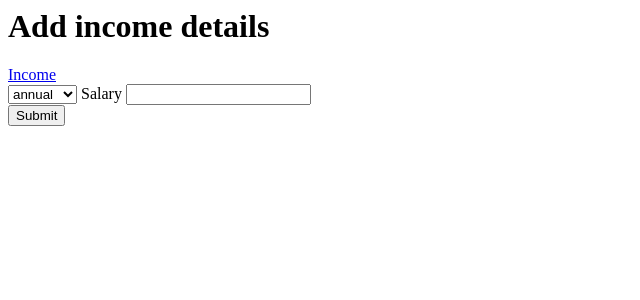
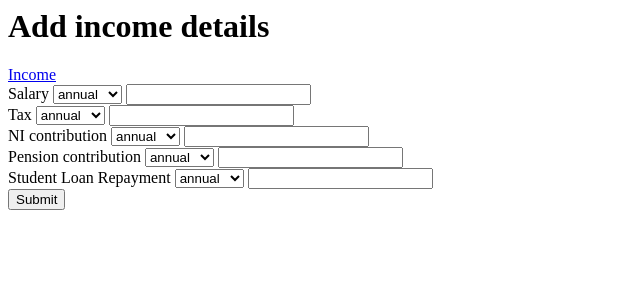
Before and after one commit to karkibishal/budget_planner, a Flask app: page /income in a window 1280 px wide. Shown: the top 300 px of the page, without its empty margins (0-640 px from the left). Run offline with Flask 2, Linux system fonts and the light colour scheme.

Commit message:
BK: Added codes to save salary information

```diff
--- a/application/forms.py
+++ b/application/forms.py
@@ -1,20 +1,43 @@
 from flask_wtf import FlaskForm
 from wtforms import StringField, SubmitField, SelectField, DateField, DecimalField
-from wtforms.validators import DataRequired, NumberRange, ValidationError
+from wtforms.validators import InputRequired, NumberRange, ValidationError
 
 from application.models import Income
 
 class IncomeForm(FlaskForm):
-    selection = SelectField(choices=[
+    select_salary = SelectField(choices=[
                             ("annual", "annual"),
                             ("monthly", "monthly"),
                             ("weekly", "weekly")
                             ])
-    annual_salary = DecimalField("Salary",
-                                validators = [DataRequired(), NumberRange(min=0)])
-    tax = DecimalField("Tax")
-    ni = DecimalField("NI contribution")
-    pension = DecimalField("Pension contribution")
-    student_loan = DecimalField("Student Loan Repayment")
+    salary = DecimalField("Salary", validators = [InputRequired(), NumberRange(min=0)])
+
+    select_tax = SelectField(choices=[
+                            ("annual", "annual"),
+                            ("monthly", "monthly"),
+                            ("weekly", "weekly")
+                            ])
+    tax = DecimalField("Tax", validators = [InputRequired(), NumberRange(min=0)])
+
+    select_ni = SelectField(choices=[
+                            ("annual", "annual"),
+                            ("monthly", "monthly"),
+                            ("weekly", "weekly")
+                            ])
+    ni = DecimalField("NI contribution", validators = [InputRequired(), NumberRange(min=0)])
+
+    select_pension = SelectField(choices=[
+                            ("annual", "annual"),
+                            ("monthly", "monthly"),
+                            ("weekly", "weekly")
+                            ])
+    pension = DecimalField("Pension contribution", validators = [InputRequired(), NumberRange(min=0)])
+
+    select_student_loan = SelectField(choices=[
+                            ("annual", "annual"),
+                            ("monthly", "monthly"),
+                            ("weekly", "weekly")
+                            ])
+    student_loan = DecimalField("Student Loan Repayment", validators = [InputRequired(), NumberRange(min=0)])
 
     submit = SubmitField("Submit")
--- a/application/models.py
+++ b/application/models.py
@@ -17,7 +17,7 @@ class Items(db.Model):
 
 class Income(db.Model):
     id = db.Column(db.Integer, primary_key = True)
-    annual_salary = db.Column(db.Float, nullable = False)
+    salary = db.Column(db.Float, nullable = False)
     tax = db.Column(db.Float, nullable = False)
     ni = db.Column(db.Float, nullable = False)
     pension = db.Column(db.Float, nullable = False)
--- a/application/routes.py
+++ b/application/routes.py
@@ -5,25 +5,54 @@ from application.forms import IncomeForm
 
 @app.route('/', methods=['POST', 'GET'])
 def index():
-    annual_salary = Income.query.first()
+    annual_salary = Income.query.all()
     return render_template('index.html', title="Budget Planner", annual_salary=annual_salary)
 
 @app.route('/income', methods=['POST', 'GET'])
 def income():
     form = IncomeForm()
     if form.validate_on_submit():
-        if form.selection.data == "annual":
-            salary = form.annual_salary.data
-        elif form.selection.data == "monthly":
-            salary = form.annual_salary.data * 12
-        elif form.selection.data == "weekly":
-            salary = form.annual_salary.data * 52
+        if form.select_salary.data == "annual":
+            salary = form.salary.data
+        elif form.select_salary.data == "monthly":
+            salary = form.salary.data * 12
+        elif form.select_salary.data == "weekly":
+            salary = form.salary.data * 52
+
+        if form.select_tax.data == "annual":
+            tax = form.tax.data
+        elif form.select_tax.data == "monthly":
+            tax = form.tax.data * 12
+        elif form.select_tax.data == "weekly":
+            tax = form.tax.data * 52
+
+        if form.select_ni.data == "annual":
+            ni = form.ni.data
+        elif form.select_ni.data == "monthly":
+            ni = form.ni.data * 12
+        elif form.select_ni.data == "weekly":
+            ni = form.ni.data * 52
+
+        if form.select_pension.data == "annual":
+            pension = form.pension.data
+        elif form.select_pension.data == "monthly":
+            pension = form.pension.data * 12
+        elif form.select_pension.data == "weekly":
+            pension = form.pension.data * 52
+
+        if form.select_student_loan.data == "annual":
+            student_loan = form.student_loan.data
+        elif form.select_student_loan.data == "monthly":
+            student_loan = form.student_loan.data * 12
+        elif form.select_student_loan.data == "weekly":
+            student_loan = form.student_loan.data * 52
+
         income = Income(
-                    annual_salary = salary,
-                    tax = form.tax.data,
-                    ni = form.ni.data,
-                    pension = form.pension.data,
-                    student_loan = form.student_loan.data
+                    salary = salary,
+                    tax = tax,
+                    ni = ni,
+                    pension = pension,
+                    student_loan = student_loan
                     )
         db.session.add(income)
         db.session.commit()
--- a/application/templates/income.html
+++ b/application/templates/income.html
@@ -2,13 +2,42 @@
 {% block body_content %}
     <form action='' method='POST'>
         {{ form.hidden_tag() }}
-        {{ form.selection }}
-        {{ form.annual_salary.label }} {{ form.annual_salary }} <br>
-        {% if form.annual_salary.errors %}
-            {% for error in form.annual_salary.errors %}
+
+        {{ form.salary.label }} {{ form.select_salary }} {{ form.salary }} <br>
+        {% if form.salary.errors %}
+            {% for error in form.salary.errors %}
                 {{ error }}<br>
             {% endfor %}
         {% endif %}
+
+        {{ form.tax.label }} {{ form.select_tax }} {{ form.tax }} <br>
+        {% if form.tax.errors %}
+            {% for error in form.tax.errors %}
+                {{ error }}<br>
+            {% endfor %}
+        {% endif %}
+
+        {{ form.ni.label }} {{ form.select_ni }} {{ form.ni }} <br>
+        {% if form.ni.errors %}
+            {% for error in form.ni.errors %}
+                {{ error }}<br>
+            {% endfor %}
+        {% endif %}
+
+        {{ form.pension.label }} {{ form.select_pension }} {{ form.pension }} <br>
+        {% if form.pension.errors %}
+            {% for error in form.pension.errors %}
+                {{ error }}<br>
+            {% endfor %}
+        {% endif %}
+
+        {{ form.student_loan.label }} {{ form.select_student_loan }} {{ form.student_loan }} <br>
+        {% if form.student_loan.errors %}
+            {% for error in form.student_loan.errors %}
+                {{ error }}<br>
+            {% endfor %}
+        {% endif %}
+
         {{ form.submit }}
     </form>
 {% endblock body_content %}
```
Also changed, not shown: application/templates/index.html (+7 -1 lines), application/data.db.
